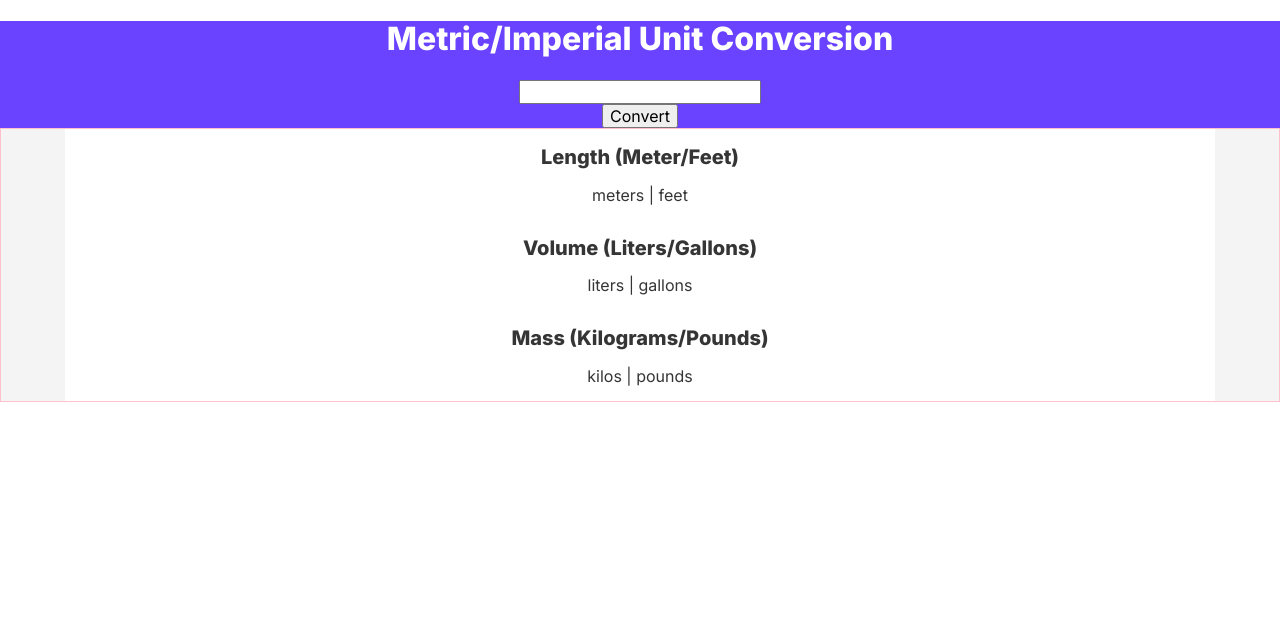
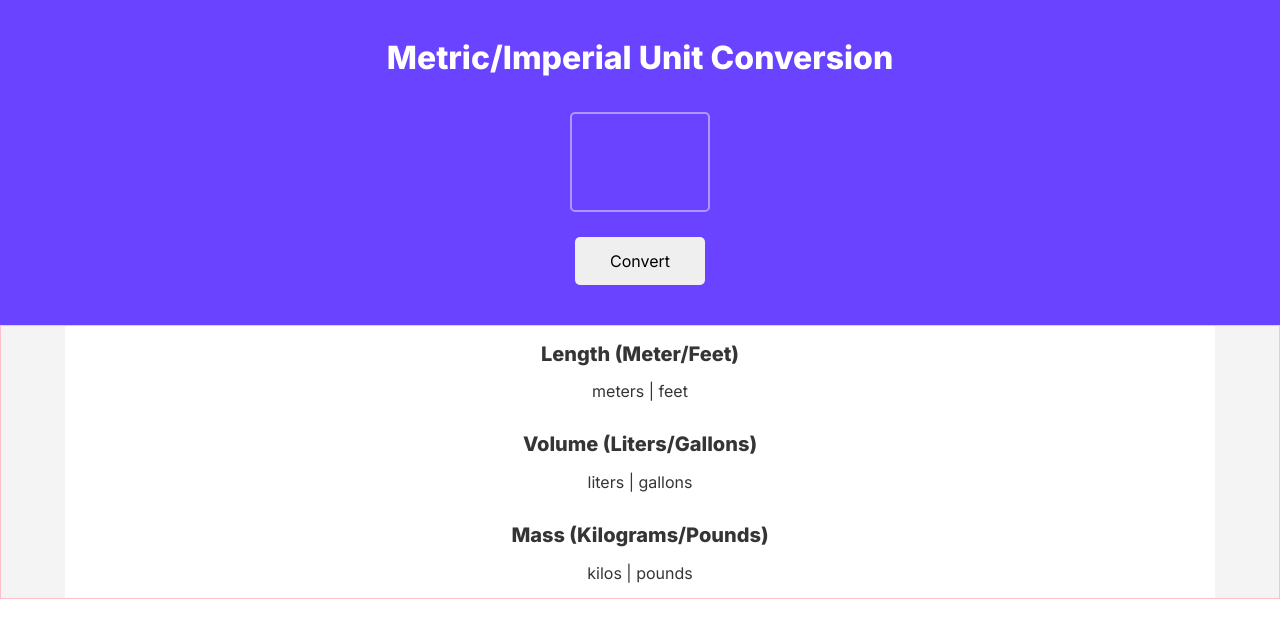
Before and after one commit to danisacoder/unit-converter, a plain HTML site: page index.html in a window 1280 px wide. Drawn offline with nearby package versions, Linux system fonts and the light colour scheme.

Commit message:
Styling updates, Enter key functionality

```diff
--- a/index.css
+++ b/index.css
@@ -9,19 +9,50 @@ header {
     /* display: flex;
     flex-direction: column; */
     text-align: center;
+    padding: 40px;
 }
 
 h1 {
     font-weight: 900;
+    margin: 0;
+    padding: 0 0 35px 0;
 }
 
 #convert-input {
-    display: block;
-    margin: 0 auto;
+    /* display: block; */
+    margin: 0 auto 25px auto;
+    /* padding-bottom: 10px; */
+    background-color: #6943FF;
+    border: 2px solid #B295FF;
+    border-radius: 5px;
+    width: 140px;
+    height: 100px;
+    color: white;
+    font-size: 70px;
+    font-weight: 900;
+    text-align: center;
+
 }
 
+/* Hide input buttons, they're ugly */
+/* Copied and pasted from https://stackoverflow.com/questions/33749896/hide-html5-input-type-number-arrow-with-a-css-class */
+
+input::-webkit-outer-spin-button,
+input::-webkit-inner-spin-button {
+      /* display: none; <- Crashes Chrome on hover */
+      -webkit-appearance: none;
+      margin: 0; /* <-- Apparently some margin are still there even though it's hidden */
+    }
+    input[type="number"] {
+      -moz-appearance: textfield; /* Firefox */
+    }
+
 button {
-
+    display: block;
+    margin: auto;
+    padding: 15px 35px;
+    border-radius: 5px;
+    border: none;
 }
 
 h2 {
--- a/index.js
+++ b/index.js
@@ -20,10 +20,22 @@ convertInput.addEventListener('change', function() {
     console.log(convertValue)
 })
 
+convertInput.addEventListener('keypress', function(event){
+    if (event.key === "Enter") {
+        event.preventDefault()
+        convertFunction()
+    }
+})
+
 // Set the values of all of the div paragraphs to reflect
 
 convertBtn.addEventListener('click', function() {
-    // console.log('hello')
+    convertFunction()
+})
+
+function convertFunction() {
+
+    convertValue = convertInput.value
 
     lengthP.textContent = `${convertValue} meters = ${(convertValue * 3.281).toFixed(3)} feet | ${convertValue} feet = ${(convertValue / 3.281).toFixed(3)} meters`
 
@@ -31,4 +43,4 @@ convertBtn.addEventListener('click', function() {
 
     massP.textContent = ` ${convertValue} kilograms = ${(convertValue * 2.204).toFixed(3)} pounds | ${convertValue} pounds = ${(convertValue / 2.204).toFixed(3)} kilos`
 
-})
+}
```
Also changed, not shown: 1 other file.
